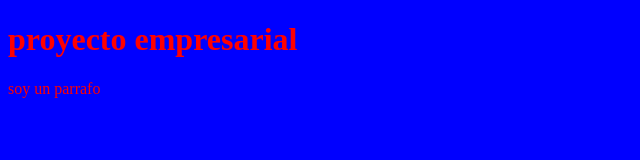
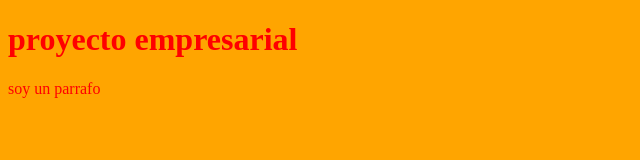
Before and after one commit to santiste123/cursogit, a plain HTML site: page index.html in a window 1280 px wide. Shown: the whole page, without its empty margins (0-640 px from the left). Drawn offline with Linux system fonts and the light colour scheme.

Commit message:
Update styles.css

```diff
--- a/css/styles.css
+++ b/css/styles.css
@@ -3,3 +3,5 @@ color:red;
 
 
 }
+body{background-color:orange;
+    }
```
